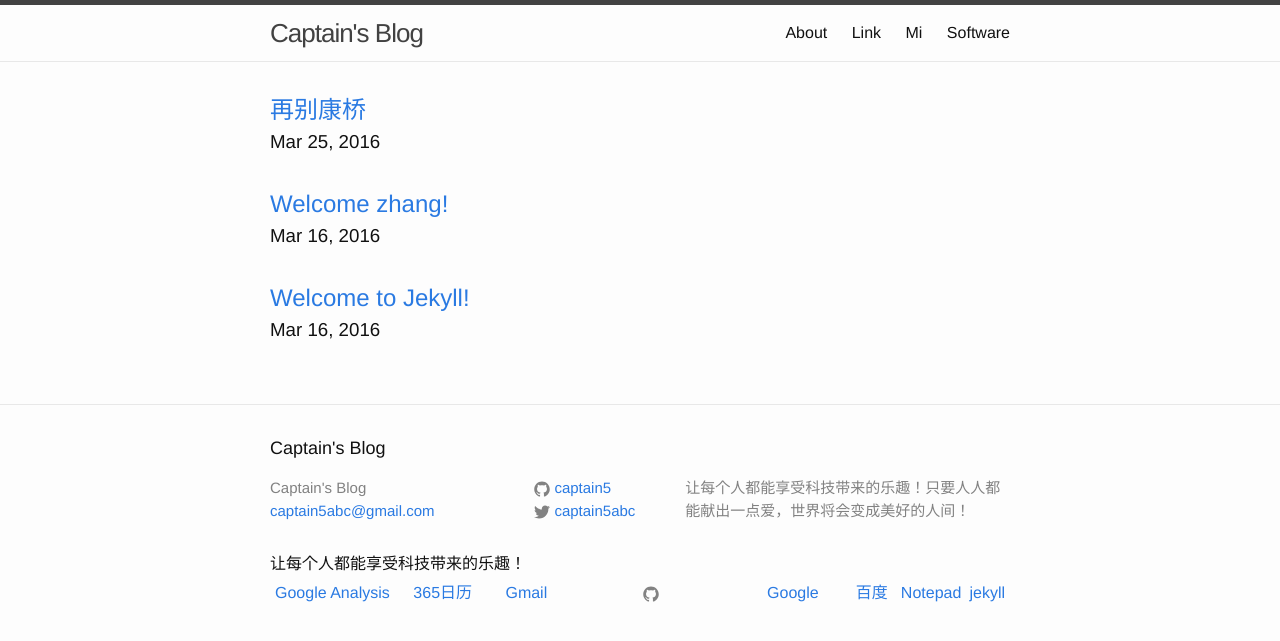
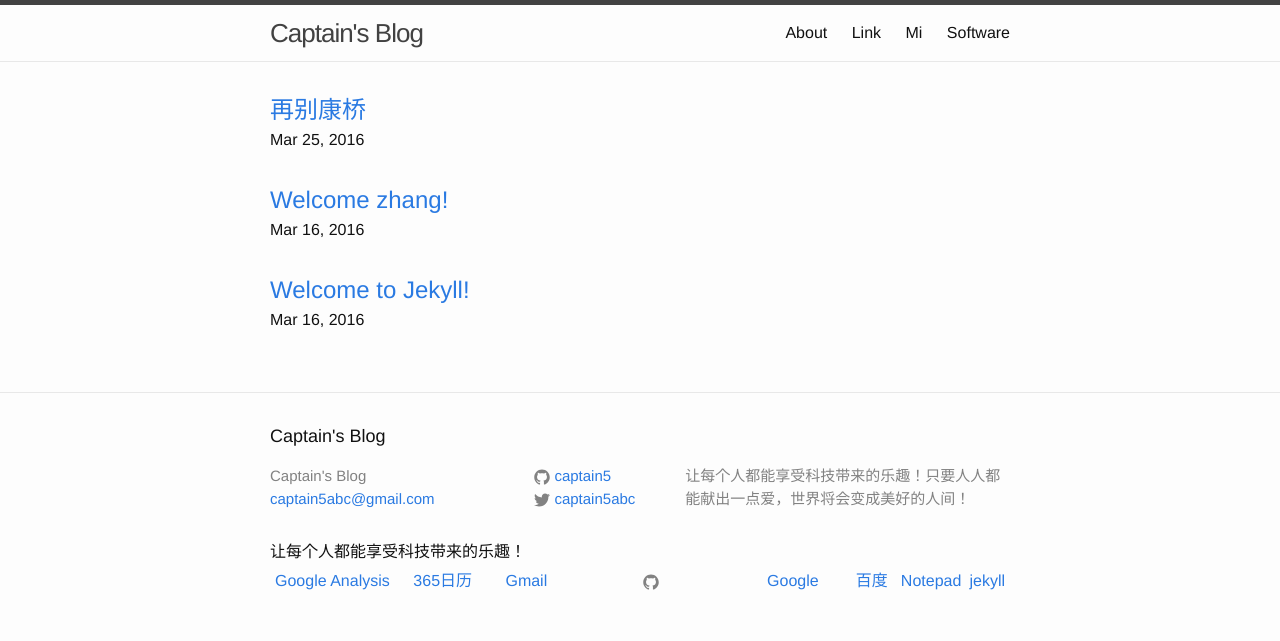
Before and after one commit to captain5/captain5.github.io, a Jekyll site: the page built from index.html, in a window 1280 px wide. Shown: the top 641 px of the page. Built offline with Jekyll 4.4.1, drawn with Linux system fonts in a browser that asks for light colours.

Commit message:
Update index.html

```diff
--- a/index.html
+++ b/index.html
@@ -16,8 +16,8 @@
   <ul class="post-list">
     {% for post in site.posts %}
       <li>
-        <h3><a class="post-link" href="{{ post.url | prepend: site.baseurl }}">{{ post.title }}</a>
-        {{ post.date | date: "%b %-d, %Y" }}</h3>
+        <a class="post-link" href="{{ post.url | prepend: site.baseurl }}">{{ post.title }}</a>
+        {{ post.date | date: "%b %-d, %Y" }}
            <!-- <span class="post-meta">{{ post.date | date: "%b %-d, %Y" }}</span> -->
 
       </li>
```
